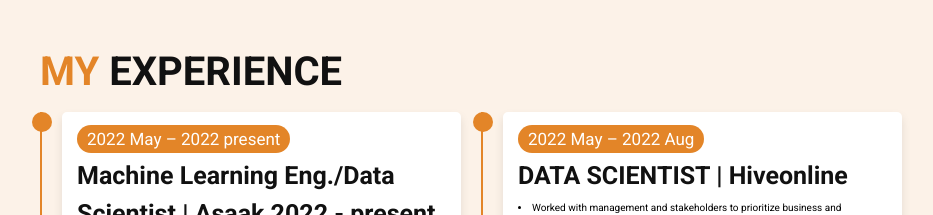
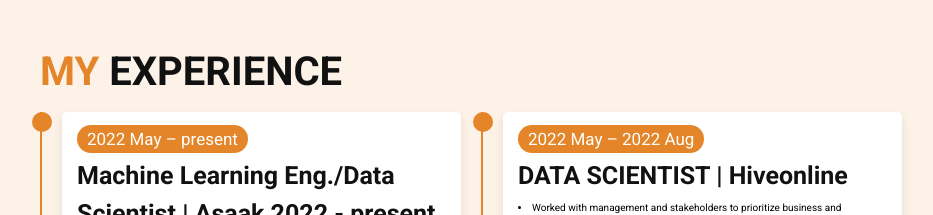
Before and after one commit to Susan378/Susan378.github.io, a plain HTML site: page index.html in a window 1280 px wide. Shown: the part 2600-2815 px from the top of the page, without its empty margins (309-1242 px from the left). Drawn offline with Linux system fonts and the light colour scheme; a script that the page names is missing.

Commit message:
Update index.html

```diff
--- a/index.html
+++ b/index.html
@@ -242,7 +242,7 @@ Seeking to apply data prowess in a dynamic, data-driven company to deliver innov
                 <div class="content">
 
 
-                    <span> 2022 May – 2022 present </span>
+                    <span> 2022 May – present </span>
 
 
                     <h3>Machine Learning Eng./Data Scientist | Asaak 2022 - present </h3>
```
